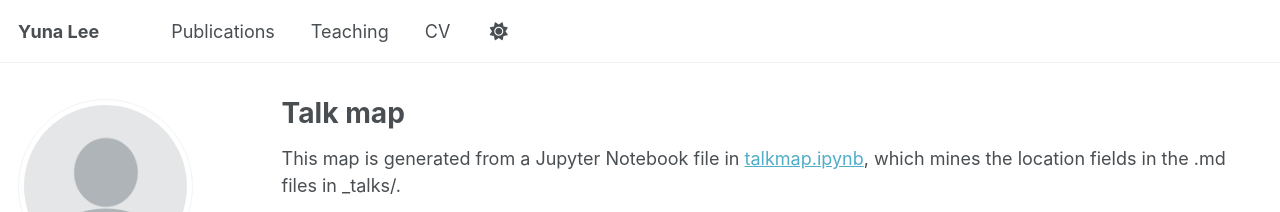
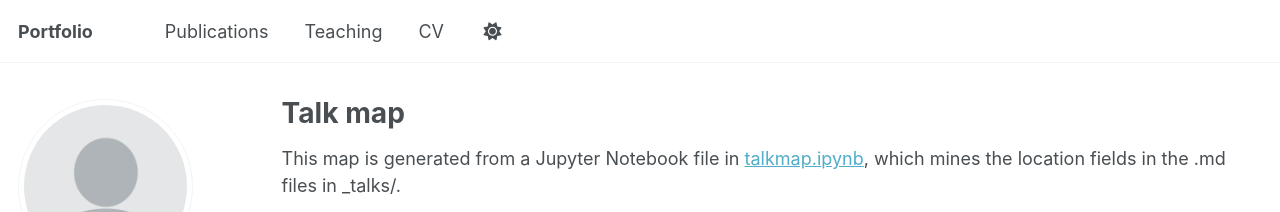
Before and after one commit to dldbsk0098/dldbsk0098.github.io, a Jekyll site: the page built from _pages/talkmap.html, in a window 1280 px wide. Shown: the top 212 px of the page. Built offline with Jekyll 4.4.1, drawn with Linux system fonts in a browser that asks for light colours; nearby versions of some CDN libraries; some web fonts are replaced; a script bundle is joined from its source files by our own code; library files that are not in the unit come from our copies.

Commit message:
Update _config.yml

```diff
--- a/_config.yml
+++ b/_config.yml
@@ -9,7 +9,7 @@
 # Basic Site Settings
 locale                   : "en-US"
 site_theme               : "default" # The available themes options are "default", "air", "sunrise", "mint", "dirt" and "contrast"
-title                    : "Yuna Lee"
+title                    : "Portfolio"
 title_separator          : "Yuna Lee"
 name                     : "Yuna Lee"
 description              : "PhD Candidate in Sociology | University at Albany, SUNY"
```
